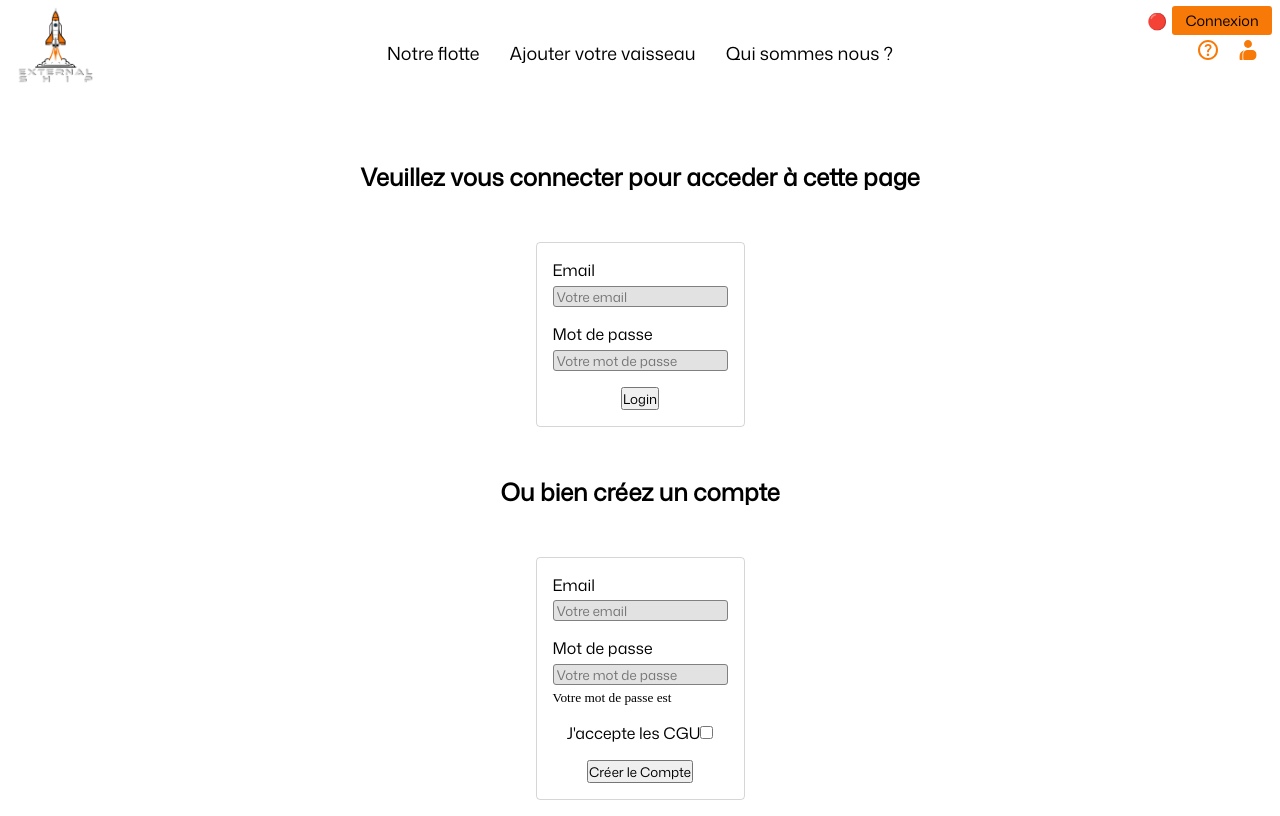
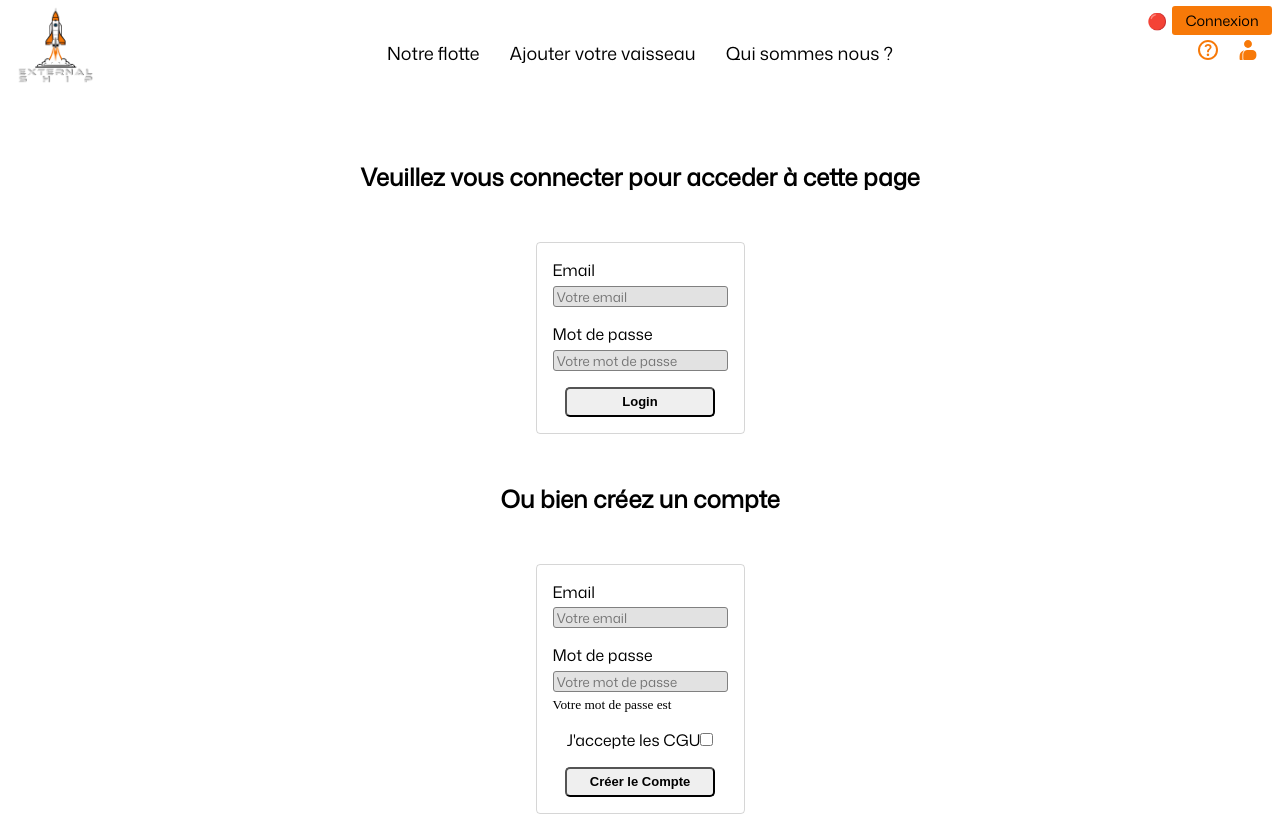
Before and after one commit to wildcodeschool-2025-03/js-lyon-2025-03-p3, a React (Vite) app in the folder client/: page /locationreservation/1 in a window 1280 px wide. Shown: the top 816 px of the page. Built offline with nearby package versions, Linux system fonts and the light colour scheme; no server answers.

Commit message:
styliser checkout button

```diff
--- /dev/null
+++ b/client/src/components/CheckoutButton.css
@@ -0,0 +1,9 @@
+button {
+  height: 30px;
+  width: 150px;
+  border-radius: 5px;
+  font-family: Mona-sans, sans-serif;
+  font-weight: bold;
+  font-size: 13px;
+  color: #000;
+}
--- a/client/src/components/CheckoutButton.tsx
+++ b/client/src/components/CheckoutButton.tsx
@@ -1,3 +1,5 @@
+import "./CheckoutButton.css";
+
 function CheckoutButton() {
   const handleClick = async () => {
     const res = await fetch(
```
